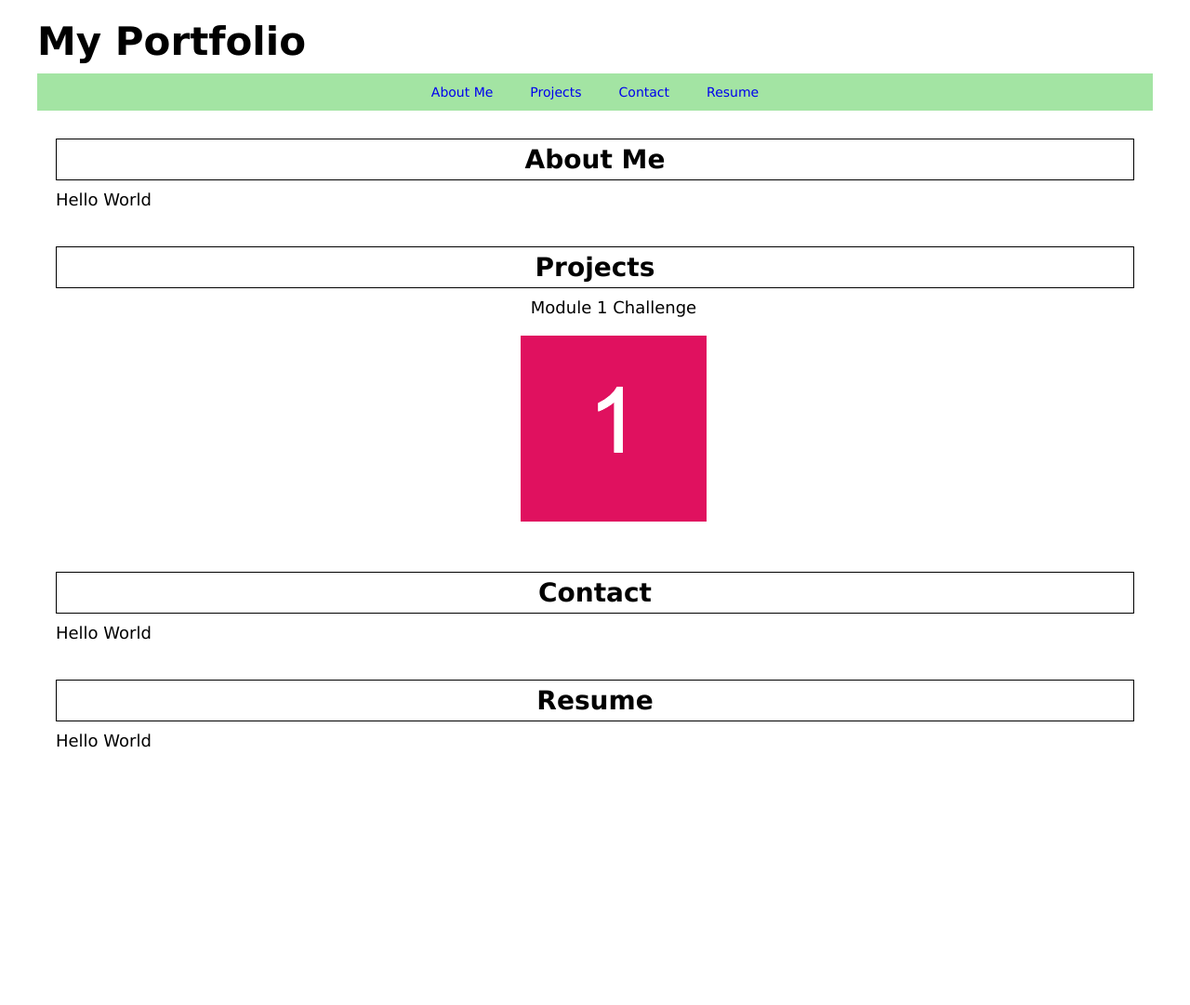
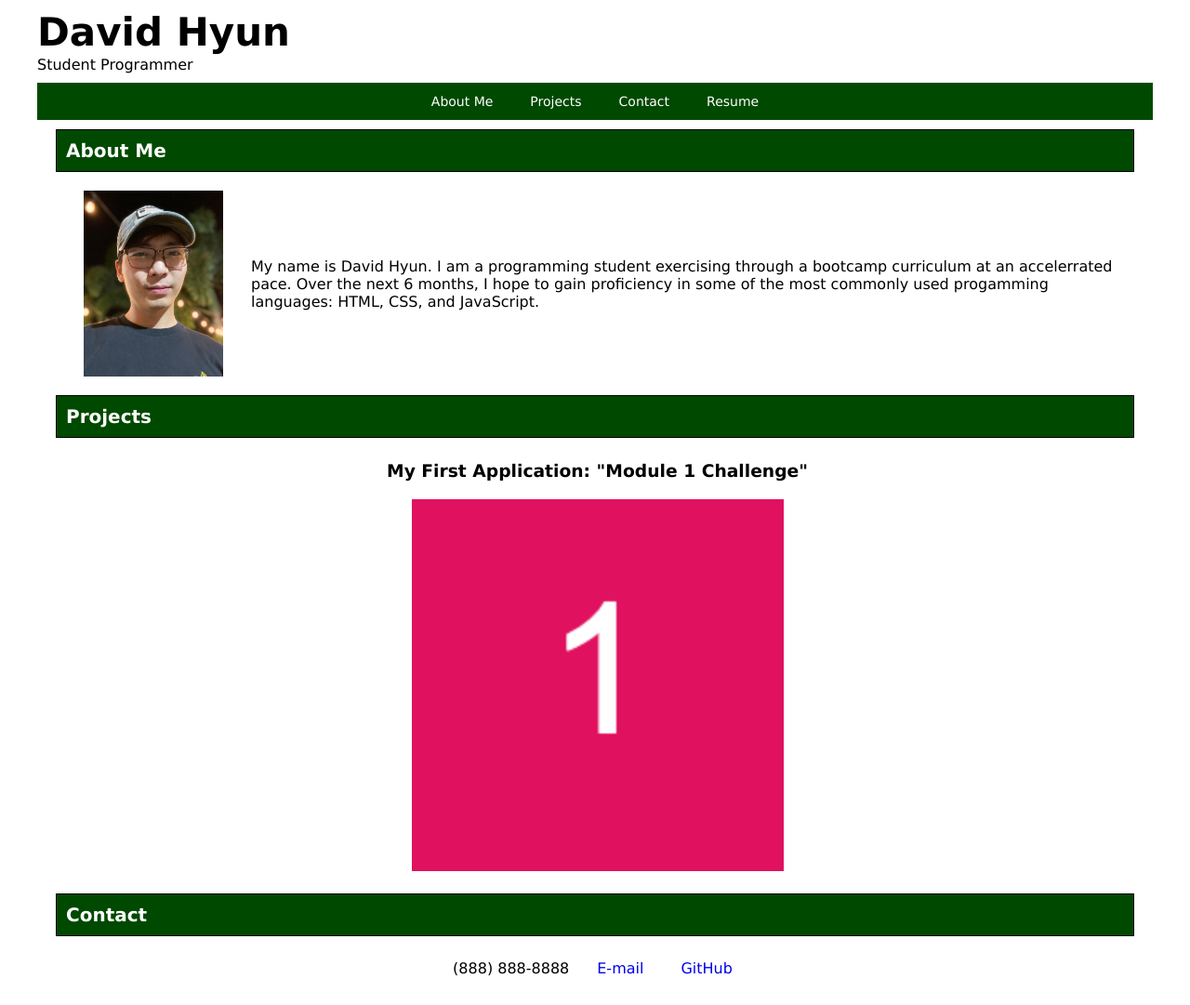
Before and after one commit to dvdhyn/mod2-challenge, a plain HTML site: page index.html in a window 1280 px wide. Shown: the whole page at 93% size. Before the commit the page ends 847 px from the top, so only its background shows below. Drawn offline with Linux system fonts and the light colour scheme.

Commit message:
Added avatar asset and pertinent information in necessary sections

```diff
--- a/assets/style.css
+++ b/assets/style.css
@@ -3,12 +3,16 @@
     font-family:Verdana, Geneva, Tahoma, sans-serif;
 }
 
+:root {
+    --boxcolor: rgb(0, 73, 0);
+}
 h1 {
     font-size: 42px;
+    line-height: 30px;
 }
 
 nav {
-    background-color: rgb(163, 228, 163);
+    background-color: var(--boxcolor);
     font-size: 14px;
 }
 
@@ -22,23 +26,54 @@ nav {
 }
 
 .links a {
+    color: white;
     text-decoration: none;
 }
 
 .parts {
-    display: flex;
-    flex-direction: column;
-    font-size: 18px;
+
 }
 
 .parts h2 {
-    font-size: 28px;
+    display: flex;
+    flex-direction: column;
+    background-color: var(--boxcolor);
+    font-size: 20px;
     border: solid 1px black;
-    padding: 5px;
+    padding: 10px;
+    color: white;
+}
+
+.parts p {
+    padding-left: 10px;
+}
+
+.aboutme {
+    padding-left: 20px;
+    display: flex;
+    align-items: center;
+}
+
+#avatar {
+    max-height: 200px;
+}
+.parts ul {
+    list-style-type: none;
+    padding-top: 5px;
+    margin-left: -25px;
     text-align: center;
 }
 
-.parts ul {
-    list-style-type: none;
-    text-align: center;
+#pj1 {
+    height: 400px;
 }
+
+#info {
+    display: flex;
+    align-items: center;
+    justify-content: center;
+}
+
+#info a {
+    text-decoration: none;
+}
--- a/index.html
+++ b/index.html
@@ -9,7 +9,8 @@
 
   <body>
     <header>
-      <h1>My Portfolio</h1>
+      <h1>David Hyun</h1>
+      <div>Student Programmer</div>
       <nav>
         <ul class="links">
           <li><a href="#bio">About Me</a></li>
@@ -23,26 +24,33 @@
       <div class="parts">
         <section id="bio">
           <h2>About Me</h2>
-            <p>Hello World</p>
+          <div class="aboutme">
+            <img src="assets/avatar.jpg" id="avatar">
+            <p>
+              My name is David Hyun.
+              I am a programming student exercising through a bootcamp curriculum at an accelerrated pace.
+              Over the next 6 months, I hope to gain proficiency in some of the most commonly used progamming languages: HTML, CSS, and JavaScript.
+            </p>
+          </div>
         </section>
         <section id="projects">
           <h2>Projects</h2>
           <ul>
             <li>
-              <p>Module 1 Challenge</p>
+              <h3>My First Application: "Module 1 Challenge"</h3>
               <a href="https://dvdhyn.github.io/mod1-challenge">
-                <img src="assets/image-1.png">
+                <img src="assets/image-1.png" id="pj1">
               </a>
             </li>
           </ul>
         </section>
         <section id="contact">
           <h2>Contact</h2>
-          <p>Hello World</p>
-        </section>
-        <section id="resume">
-          <h2>Resume</h2>
-          <p>Hello World</p>
+          <ul id="info">
+            <li>(888) 888-8888</li>
+            <li><a href="mailto:user@gmail.com">E-mail</a></li>
+            <li><a href="https://github.com/dvdhyn">GitHub</a></li>
+          </ul>
         </section>
     </main>
   </body>
```
Also changed, not shown: assets/avatar.jpg (added).
